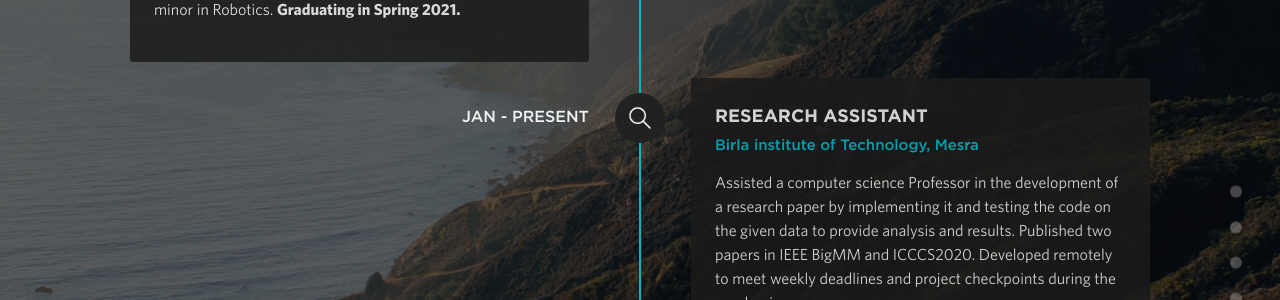
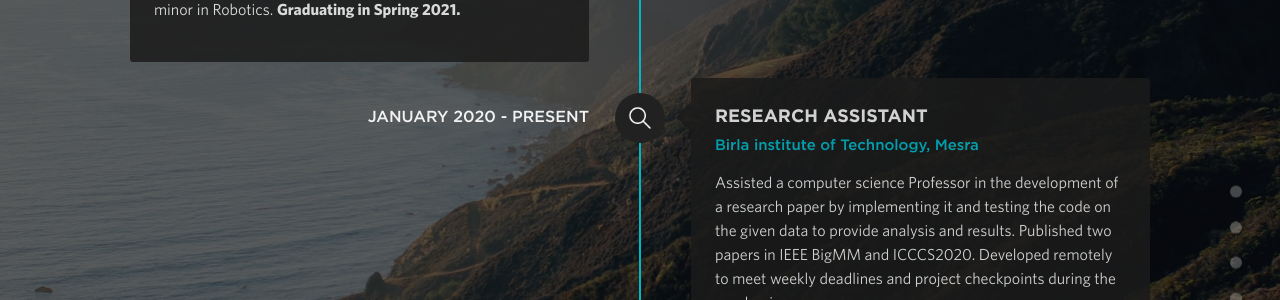
Before and after one commit to AmbiTyga/AmbiTyga.github.io, a Jekyll site: the page built from index.html, in a window 1280 px wide and 900 px high, scrolled down 3758 px. Shown: the part 151-451 px from the top of the window. Built offline with Jekyll 4.4.1, drawn with Linux system fonts in a browser that asks for light colours; nearby versions of some CDN libraries.

Commit message:
Updating timeline.yml

```diff
--- a/_data/timeline.yml
+++ b/_data/timeline.yml
@@ -10,7 +10,7 @@
   url: http://www.bitmesra.ac.in/
   description: Assisted a computer science Professor in the development of a research paper by implementing it and testing the code on the given data to provide analysis and results. Published two papers in IEEE BigMM and ICCCS2020. Developed remotely to meet weekly deadlines and project checkpoints during the pandemic.
   sprite: research
-  date: Jan - Present
+  date: January 2020 - Present
 
 #- position: Creative Technologist Co-op
 #  company: MullenLowe U.S.
```
